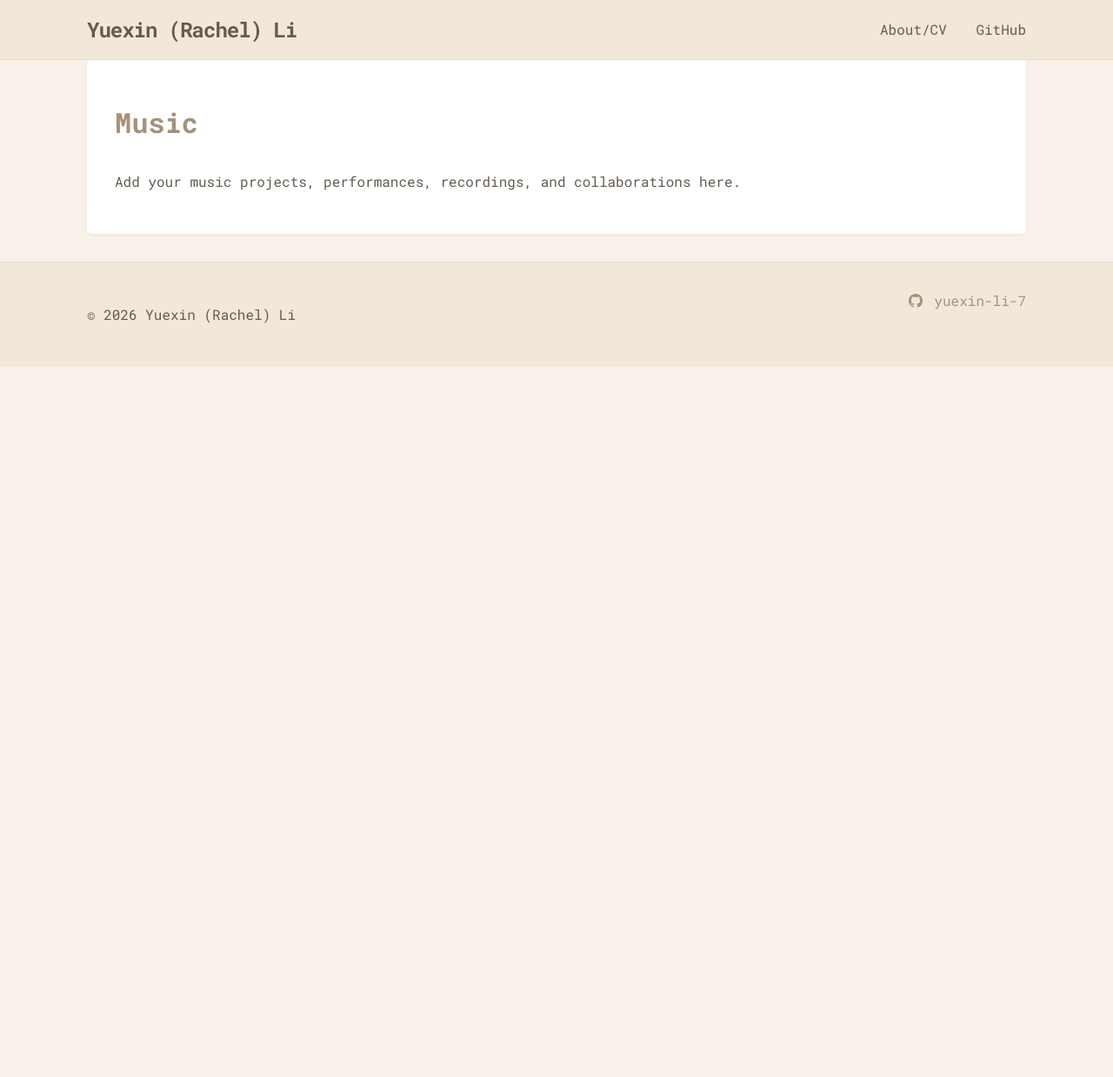
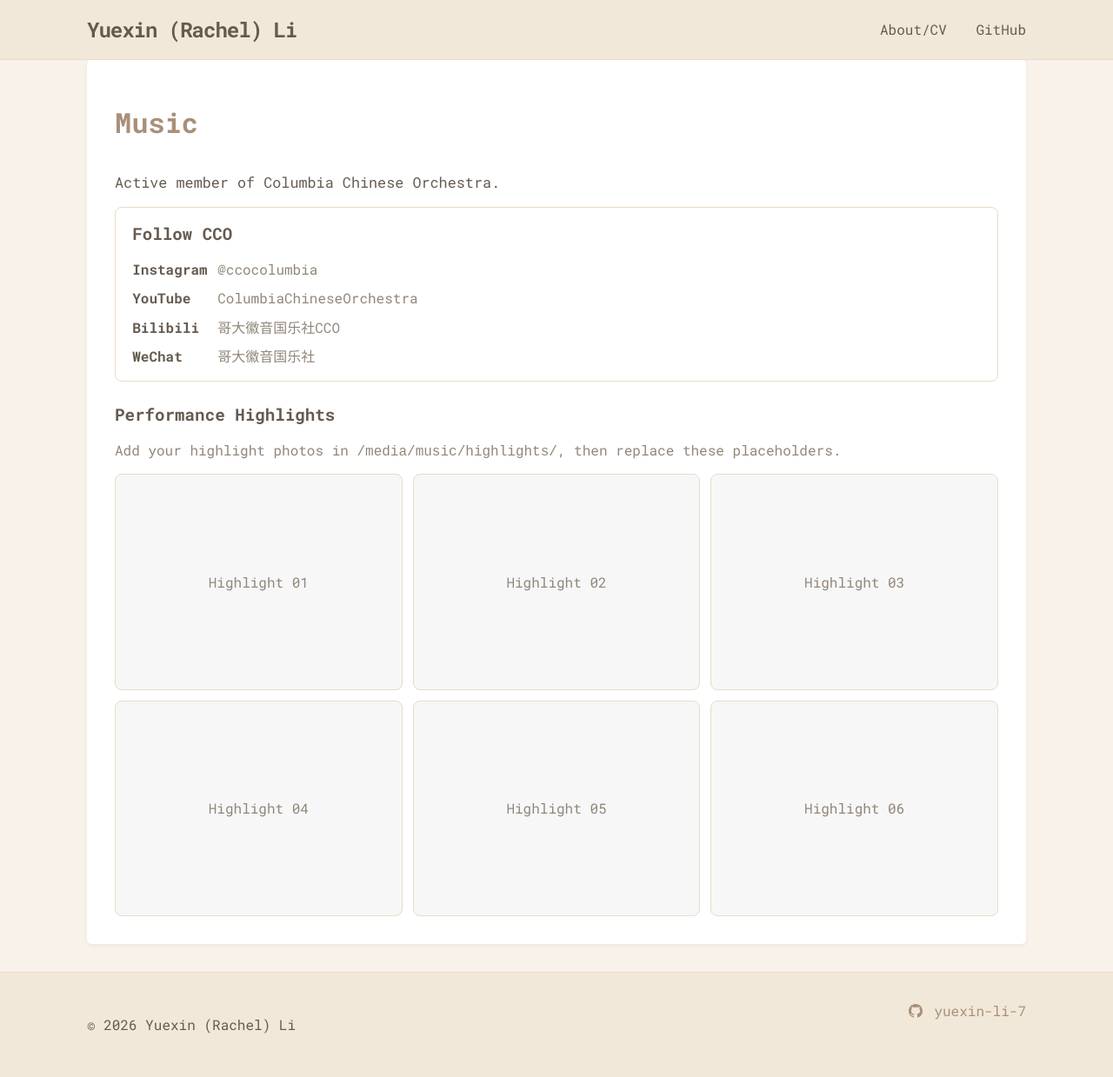
Before and after one commit to yuexin-li-7/yuexin-li-7.github.io, a Jekyll site: the page built from music.md, in a window 1280 px wide. Shown: the whole page at 87% size. Built offline with Jekyll 4.4.1, drawn with Linux system fonts in a browser that asks for light colours; before the commit the page ends 900 px from its top, so only the background shows below that.

Commit message:
Build music page skeleton and social links

```diff
--- a/_sass/main.scss
+++ b/_sass/main.scss
@@ -516,6 +516,110 @@ a {
   display: block;
 }
 
+.music-intro {
+  margin-top: 0;
+  margin-bottom: 1rem;
+  font-size: 1.05rem;
+}
+
+.music-section-title {
+  margin-top: 0;
+  margin-bottom: 0.85rem;
+  font-size: 1.2rem;
+  color: $text-color;
+}
+
+.music-links {
+  margin-bottom: 1.5rem;
+  border: 1px solid $beige-medium;
+  border-radius: 8px;
+  background-color: white;
+  padding: 1rem 1.2rem;
+}
+
+.music-link-list {
+  list-style: none;
+  margin: 0;
+  padding: 0;
+}
+
+.music-link-list li {
+  display: flex;
+  flex-wrap: wrap;
+  gap: 0.5rem;
+  align-items: baseline;
+  margin-bottom: 0.6rem;
+}
+
+.music-link-list li:last-child {
+  margin-bottom: 0;
+}
+
+.music-link-list a,
+.music-link-label {
+  min-width: 90px;
+  font-weight: 700;
+  color: $text-color;
+  text-decoration: none;
+}
+
+.music-link-list a:hover {
+  color: $brand-color;
+  text-decoration: underline;
+}
+
+.music-link-handle {
+  color: $grey-color-dark;
+}
+
+.music-highlights {
+  margin-top: 0.5rem;
+}
+
+.music-note {
+  margin-top: 0;
+  margin-bottom: 0.85rem;
+  color: $grey-color-dark;
+}
+
+.music-grid {
+  display: grid;
+  grid-template-columns: repeat(3, minmax(0, 1fr));
+  gap: 0.75rem;
+
+  @media screen and (max-width: $on-laptop) {
+    grid-template-columns: repeat(2, minmax(0, 1fr));
+  }
+
+  @media screen and (max-width: $on-palm) {
+    grid-template-columns: 1fr;
+  }
+}
+
+.music-frame {
+  margin: 0;
+  border: 1px solid $beige-medium;
+  border-radius: 8px;
+  overflow: hidden;
+  background-color: #f7f7f7;
+  aspect-ratio: 4 / 3;
+}
+
+.music-frame img {
+  width: 100%;
+  height: 100%;
+  object-fit: cover;
+  display: block;
+}
+
+.music-frame-placeholder {
+  display: flex;
+  align-items: center;
+  justify-content: center;
+  text-align: center;
+  color: $grey-color-dark;
+}
+
 .cv-help {
   margin: 0 0 1rem;
   color: $grey-color-dark;
--- a/music.md
+++ b/music.md
@@ -4,4 +4,39 @@ title: Music
 permalink: /music/
 ---
 
-Add your music projects, performances, recordings, and collaborations here.
+<p class="music-intro">Active member of Columbia Chinese Orchestra.</p>
+
+<section class="music-links" aria-label="Social links">
+  <h2 class="music-section-title">Follow CCO</h2>
+  <ul class="music-link-list">
+    <li>
+      <a href="https://www.instagram.com/ccocolumbia/" target="_blank" rel="noopener noreferrer">Instagram</a>
+      <span class="music-link-handle">@ccocolumbia</span>
+    </li>
+    <li>
+      <a href="https://www.youtube.com/results?search_query=ColumbiaChineseOrchestra" target="_blank" rel="noopener noreferrer">YouTube</a>
+      <span class="music-link-handle">ColumbiaChineseOrchestra</span>
+    </li>
+    <li>
+      <a href="https://search.bilibili.com/all?keyword=%E5%93%A5%E5%A4%A7%E5%BE%BD%E9%9F%B3%E5%9B%BD%E4%B9%90%E7%A4%BECCO" target="_blank" rel="noopener noreferrer">Bilibili</a>
+      <span class="music-link-handle">哥大徽音国乐社CCO</span>
+    </li>
+    <li>
+      <span class="music-link-label">WeChat</span>
+      <span class="music-link-handle">哥大徽音国乐社</span>
+    </li>
+  </ul>
+</section>
+
+<section class="music-highlights" aria-label="Performance highlights">
+  <h2 class="music-section-title">Performance Highlights</h2>
+  <p class="music-note">Add your highlight photos in <code>/media/music/highlights/</code>, then replace these placeholders.</p>
+  <div class="music-grid">
+    <figure class="music-frame music-frame-placeholder"><span>Highlight 01</span></figure>
+    <figure class="music-frame music-frame-placeholder"><span>Highlight 02</span></figure>
+    <figure class="music-frame music-frame-placeholder"><span>Highlight 03</span></figure>
+    <figure class="music-frame music-frame-placeholder"><span>Highlight 04</span></figure>
+    <figure class="music-frame music-frame-placeholder"><span>Highlight 05</span></figure>
+    <figure class="music-frame music-frame-placeholder"><span>Highlight 06</span></figure>
+  </div>
+</section>
```
Also changed, not shown: 1 other file.
